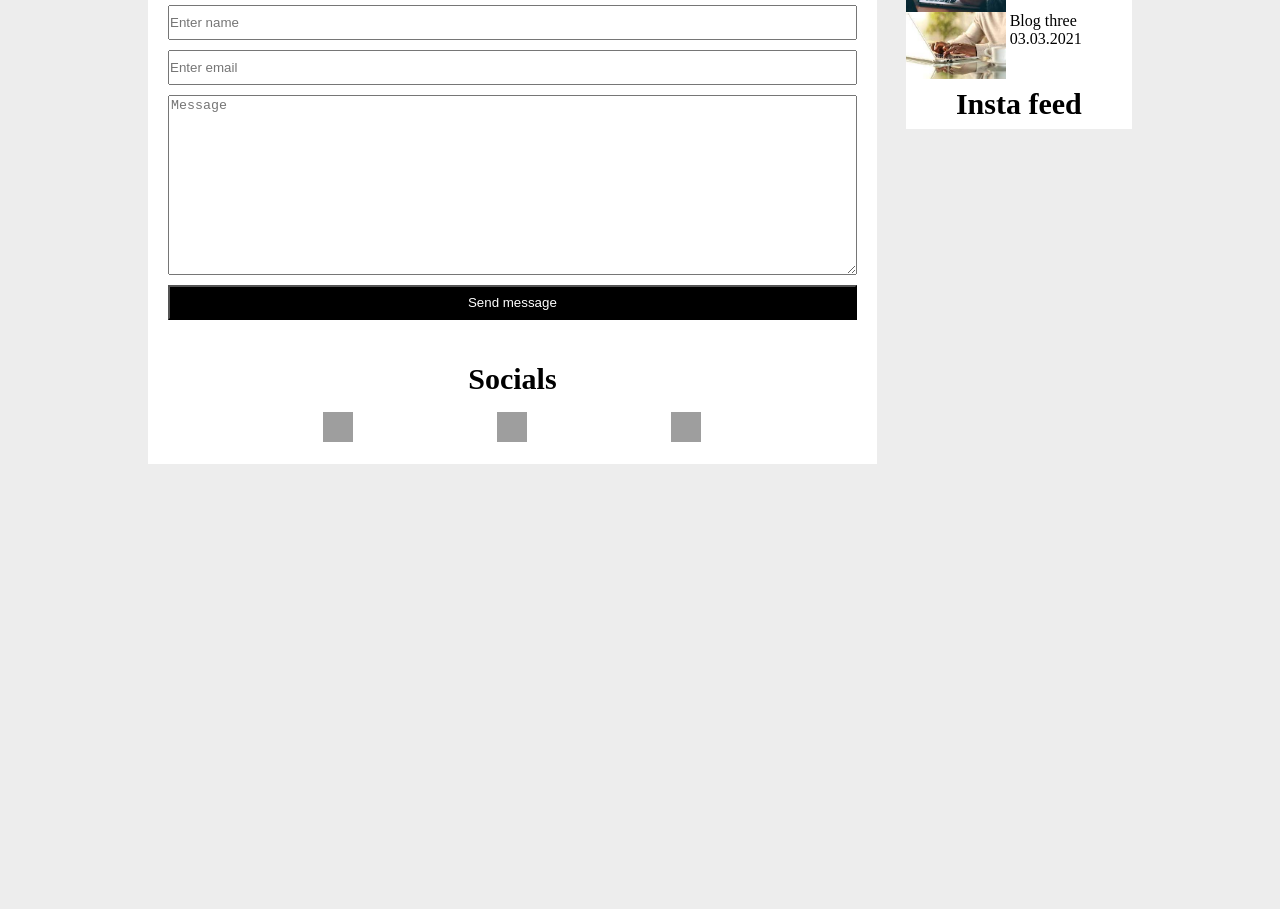
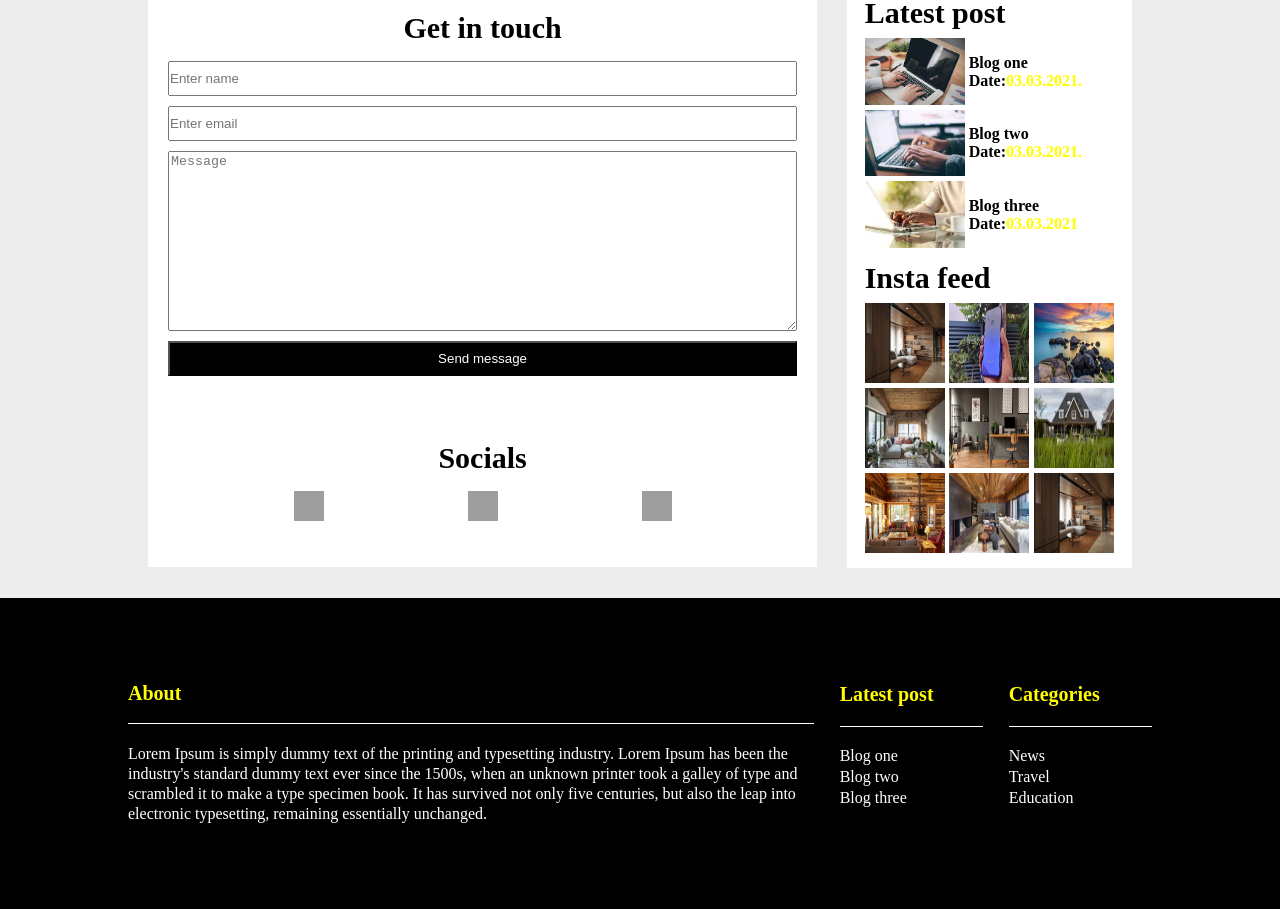
Before and after one commit to ItachiUchiha02/Emica, a plain HTML site: page NEWS.html in a window 1280 px wide. Shown: the part 497-1406 px from the top of the page. Before the commit the page ends 991 px from the top, so only its background shows below. Drawn offline with Linux system fonts and the light colour scheme; grey boxes are pictures that could not be loaded.

Commit message:
finished contact page and sidebar and footer

```diff
--- a/NEWS.html
+++ b/NEWS.html
@@ -34,11 +34,11 @@
     </div>
     <div class="main clearfix">
         <div class="main-container">
-            <div class="section">
+            <div class="section section1">
                 <p class="naslov">About</p>
                 <p>Lorem Ipsum is simply dummy text of the printing and typesetting industry. Lorem Ipsum has been the industry's standard dummy text ever since the 1500s.It was popularised in the 1960s with the release of Letraset sheets containing Lorem Ipsum passages, and more recently with desktop publishing software like Aldus PageMaker including versions of Lorem Ipsum</p>
             </div>
-            <div class="section2">
+            <div class="section section2">
                 <p class="naslov">O nama</p>
                 <ul class="list">
                     <li>Grean stret 3, Novi Sad</li>
@@ -46,7 +46,7 @@
                     <li>info@news.com</li>
                 </ul>
             </div>
-            <div class="section3">
+            <div class="section section3">
                 <p class="naslov">Get in touch</p>
                 <div class="link">
                     <label for="username"></label>
@@ -60,7 +60,7 @@
                     </form>
                 </div>
             </div>
-            <div class="section4">
+            <div class="section section4">
                 <p class="naslov">Socials</p>
 
                 <div class="social-media-icon social-media-icon-svg">
@@ -71,9 +71,10 @@
             </div>
         </div>
         <div class="sidebar-container">
+            <div class="advertising">
             <p class="naslov">Advertising</p>
             <img src="img/zuta.jpg" alt="Reklama">
-
+        </div>
         <div class="Latest">
             <p class="naslov">Latest post</p>
             <div class="blogs">
@@ -83,7 +84,7 @@
                     </div>
                     <div class="text">
                         <p>Blog one</p>
-                        <span class="date">03.03.2021.</span>
+                      <strong>Date:</strong><span class="date">03.03.2021.</span>
                     </div>
                 </div>
                 <div class="item">
@@ -92,7 +93,7 @@
                     </div>
                     <div class="text">
                         <p>Blog two</p>
-                        <span class="date">03.03.2021.</span>
+                        <strong>Date:</strong><span class="date">03.03.2021.</span>
                     </div>
                 </div>
                <div class="item">
@@ -101,7 +102,7 @@
                    </div>
                    <div class="text">
                        <p>Blog three</p>
-                       <span class="date">03.03.2021</span>
+                       <strong>Date:</strong><span class="date">03.03.2021</span>
                    </div>
                 </div>
             </div>
@@ -109,8 +110,59 @@
             <div class="feed">
                 <p class="naslov">Insta feed</p>
 
+                <div class="flex-example">
+                    <div class="pic-flex">
+                        <img src="/Emic-slike/slika1.jpg" alt="img">
+                    </div>
+                    <div class="pic-flex">
+                        <img src= "/Emic-slike/slika2.jpg" alt="img" />
+                    </div>
+                    <div class="pic-flex">
+                        <img src= "/Emic-slike/slika3.jpg" alt="img" />
+                    </div>
+                    <div class="pic-flex">
+                        <img src="/Emic-slike/slika4.jpg" alt="img" />
+                    </div>
+                    <div class="pic-flex">
+                        <img src= "/Emic-slike/slika5.jpg" alt="img"/>
+                    </div>
+                    <div class="pic-flex">
+                        <img src="/Emic-slike/slika6.jpg" alt="img"/>
+                    </div>
+                    <div class="pic-flex">
+                        <img src="/Emic-slike/slika7.jpg" alt="img" />
+                    </div>
+                    <div class="pic-flex">
+                        <img src= "/Emic-slike/slika8.jpg" alt="img"/>
+                    </div>
+                    <div class="pic-flex">
+                        <img src="/Emic-slike/slika9.jpg" alt="img"/>
+                    </div>
+                </div>
             </div>
         </div>
     </div>
+    <div class="footer">
+        <div class="footer-container">
+            <div class="foot-flex1">
+                <p class="title">About</p>
+                <p>Lorem Ipsum is simply dummy text of the printing and typesetting industry. Lorem Ipsum has been the industry's standard dummy text ever since the 1500s, when an unknown printer took a galley of type and scrambled it to make a type specimen book. It has survived not only five centuries, but also the leap into electronic typesetting, remaining essentially unchanged.</p>
+             </div>
+             <div class="foot-flex2">
+                <p class="title"> Latest post</p>
+                <a href="#">Blog one</a>
+                <a href="#">Blog two</a>
+                <a href="#">Blog three</a>
+             </div>
+             <div class="foot-flex3">
+                <p class="title">Categories</p>
+                <a href="#">News</a>
+                <a href="#">Travel</a>
+                <a href="#">Education</a>
+             </div>
+        </div>
+
+    </div>
+    </div>
 </body>
 </html>
--- a/news.css
+++ b/news.css
@@ -1,3 +1,7 @@
+* {
+	box-sizing: border-box;
+}
+
 body {
 	margin: 0px;
 	background-color: rgba(230, 230, 230, 0.705);
@@ -147,28 +151,118 @@ p {
 
 .main-container {
 	float: left;
-	width: 70%;
+	width: 68%;
 	background-color: white;
 	padding: 10px 20px;
+	box-sizing: border-box;
+}
+
+.main-container .section {
+	margin-bottom: 16.2px;
 }
 
 .sidebar-container {
 	float: right;
-	width: 23%;
+	width: 29%;
 	background-color: white;
+	padding: 10px 18px;
 }
 .blogs img {
 	width: 100px;
 }
-.sidebar-container img  {
-	width: 100px;
+.blogs .date {
+    color: yellow;
 }
-
+.advertising img{
+	width: 100%;
+}
+.advertising p {
+    text-align: left;
+}
+.feed p {
+    text-align: left;
+}
+.latest p{
+	text-align: left;
+}
 .text {
 	display: inline-block;
-	vertical-align: top;
+	vertical-align: middle;
+	font-weight: 700;
+	padding-left: 10x;
 }
 .item-img{
 	display:inline-block;
-	vertical-align: top;
+	vertical-align: middle;
 }
+.item {
+   margin-bottom: 5px;
+}
+
+.flex-example {
+	display: flex;
+	flex-direction: row;
+	width: 100%;
+	flex-wrap: wrap;
+	justify-content: space-between;
+}
+
+.flex-example div {
+	width: 80px;
+	overflow: hidden;
+	margin-bottom: 5px;
+}
+
+.flex-example img {
+	width: 100%;
+	height: 80px;
+}
+
+.footer {
+	background-color: black;
+}
+
+.title {
+	font-size: 20px;
+	font-weight: bold;
+	color: yellow;
+}
+.foot-flex1 {
+	color: white;
+	width: 67%;
+}
+
+.foot-flex1 p {
+	line-height: 20px;
+}
+
+.foot-flex2 {
+	width: 14%;
+}
+
+.foot-flex3 {
+	width: 14%;
+}
+
+
+.footer-container {
+	max-width: 1024px;
+	width: 100%;
+	box-sizing: border-box;
+	margin: 0 auto;
+	padding: 85px 0;
+	display: flex;
+	justify-content: space-between;
+}
+.footer-container a{
+	color: white;
+	text-decoration: none;
+	display: block;
+	margin-bottom: 3px;
+}
+
+.footer-container .title {
+	border-bottom: 1px solid white;
+	padding-bottom: 20px;
+	margin-bottom: 20px;
+}
```
Also changed, not shown: Emic-slike/slika1.jpg (added), Emic-slike/slika2.jpg (added), Emic-slike/slika3.jpg (added), Emic-slike/slika4.jpg (added), Emic-slike/slika5.jpg (added), Emic-slike/slika6.jpg (added), Emic-slike/slika7.jpg (added), Emic-slike/slika8.jpg (added), Emic-slike/slika9.jpg (added).
